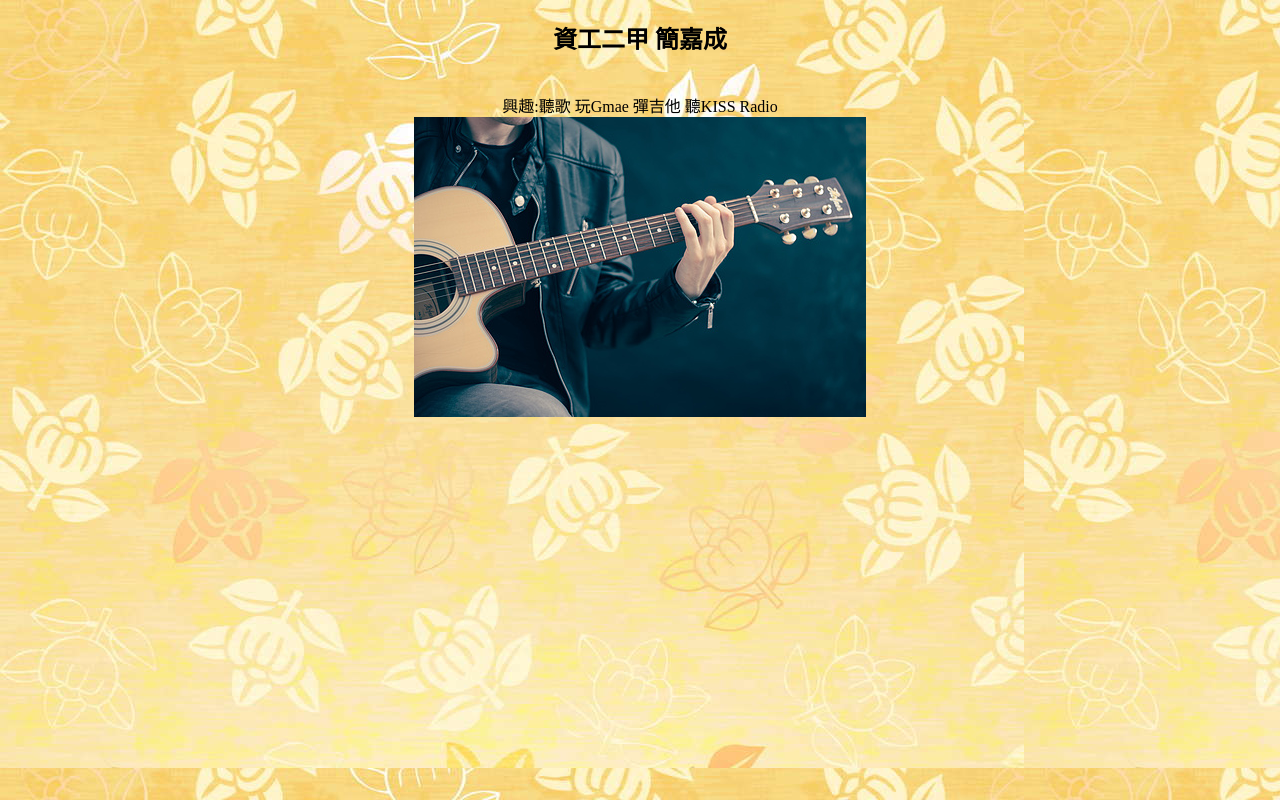
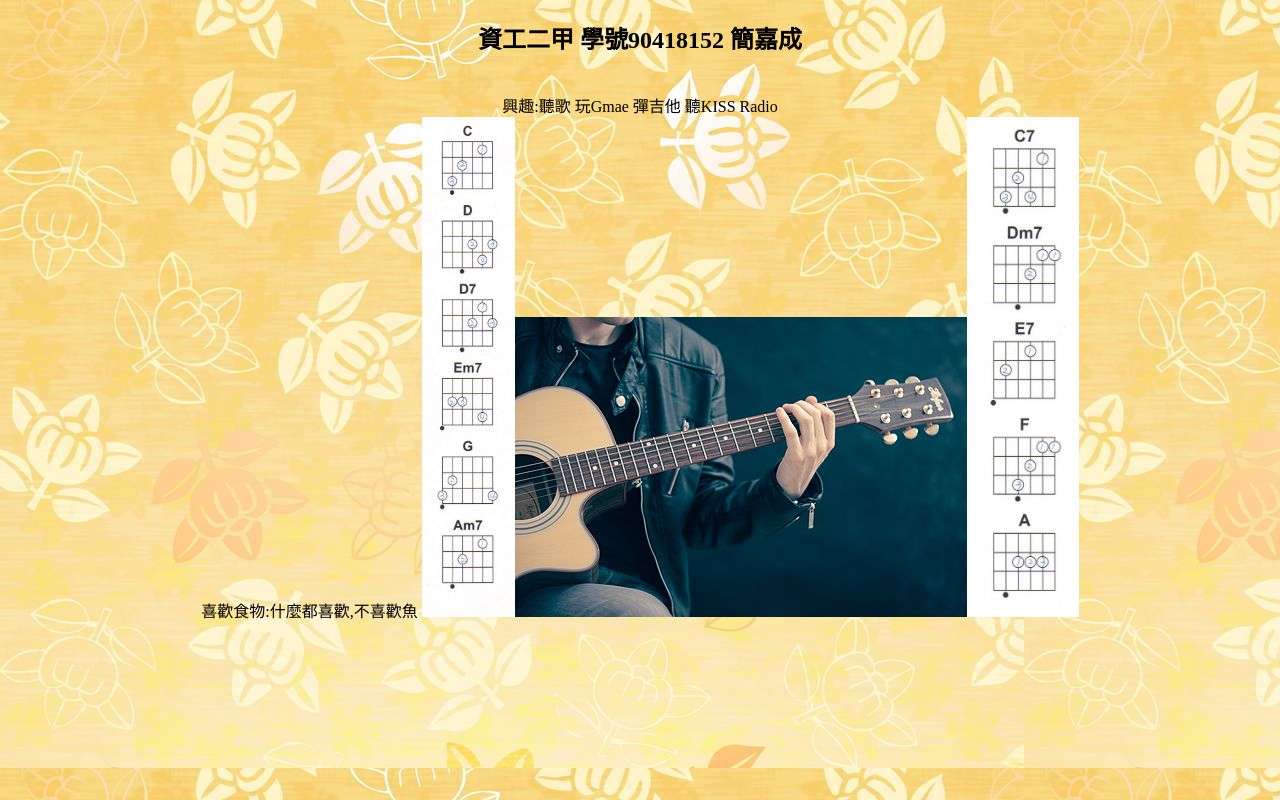
Before and after one commit to K90418152/90418152.github.io, a plain HTML site: page index.html in a window 1280 px wide. Drawn offline with Linux system fonts and the light colour scheme.

Commit message:
Add files via upload

```diff
--- a/index.html
+++ b/index.html
@@ -11,9 +11,10 @@
     </style>
   </head>
   <body >
-    <h2>資工二甲 簡嘉成</h2>
+    <h2>資工二甲 學號90418152 簡嘉成</h2>
     <br>興趣:聽歌 玩Gmae 彈吉他 聽KISS Radio<br/>
-    <img src="234.jpg" alt="">
+    喜歡食物:什麼都喜歡,不喜歡魚
+    <img src="132.png" alt=""height="500"><img src="234.jpg" alt=""><img src="2.png" alt=""height="500">
 
 
   </body>
```
Also changed, not shown: 1.png (added), 132.png (added), 2.png (added), 3.png (added).
